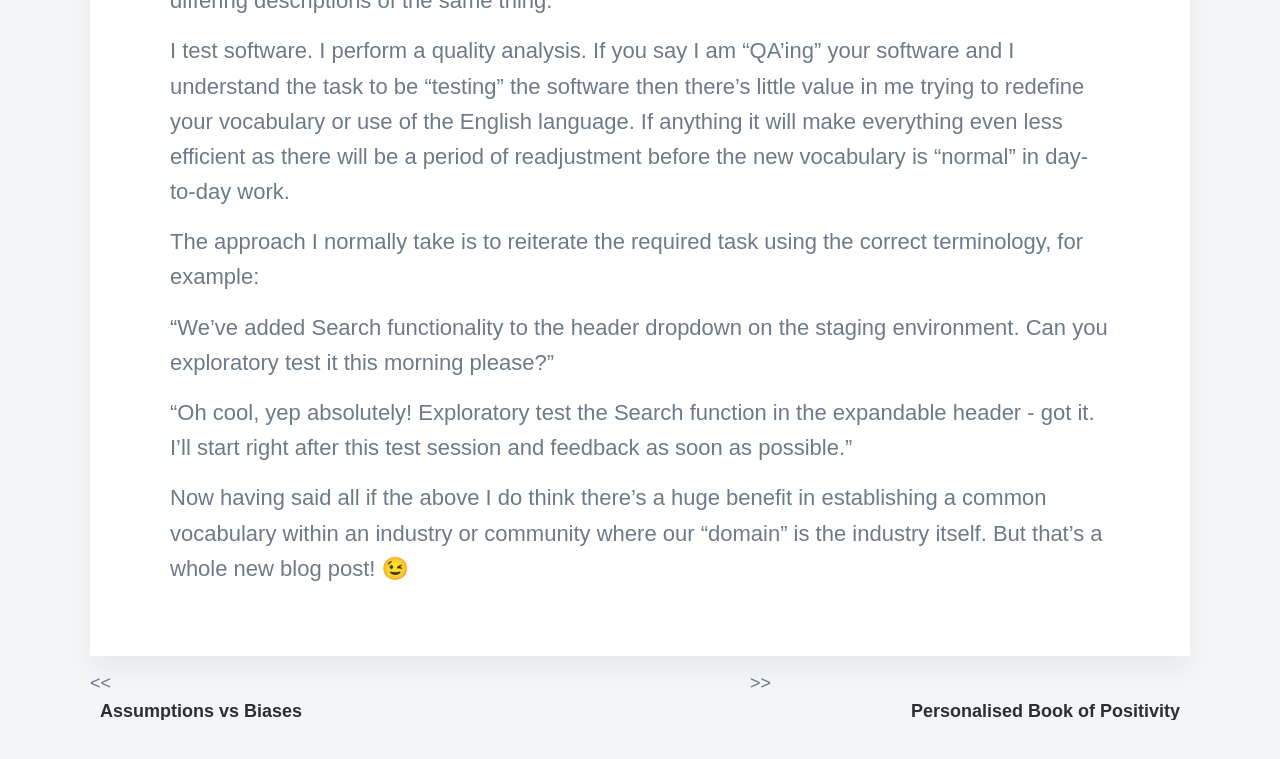
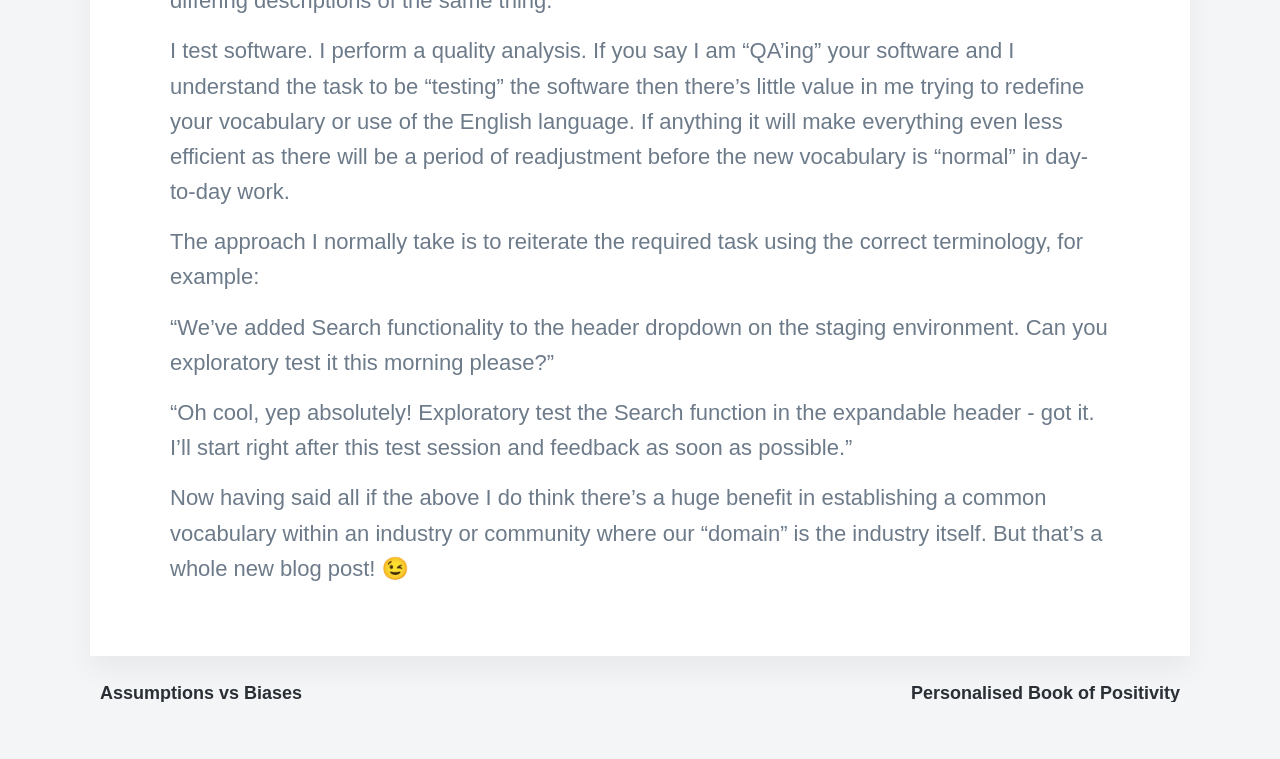
Before and after one commit to TheTestingMuse/thetestingmuse.github.io, a Jekyll site: the page built from _posts/2017-03-27-accept-misnomers.md, in a window 1280 px wide and 900 px high, scrolled down 3321 px, cut to the strip 0-778 px from the top of the window. Shown: the top 759 px of the strip. Built offline with Jekyll 4.4.1, drawn with Linux system fonts in a browser that asks for light colours; nearby versions of some CDN libraries; some web fonts are replaced.

Commit message:
html tweaks for bog post next and prev nav

```diff
--- a/_layouts/post.html
+++ b/_layouts/post.html
@@ -31,13 +31,11 @@ layout: default
 			<br />
 			<div class="PageNavigationPrev">
 			  {% if page.previous.url %}
-					&lt;&lt;<br />
 			    <a class="prev" href="{{page.previous.url}}">{{page.previous.title}}</a>
 			  {% endif %}
 			</div>
 			<div class="PageNavigationNext">
 			  {% if page.next.url %}
-			    &gt;&gt;<br />
 					<a class="next" href="{{page.next.url}}">{{page.next.title}}</a>
 			  {% endif %}
 			</div>
```
